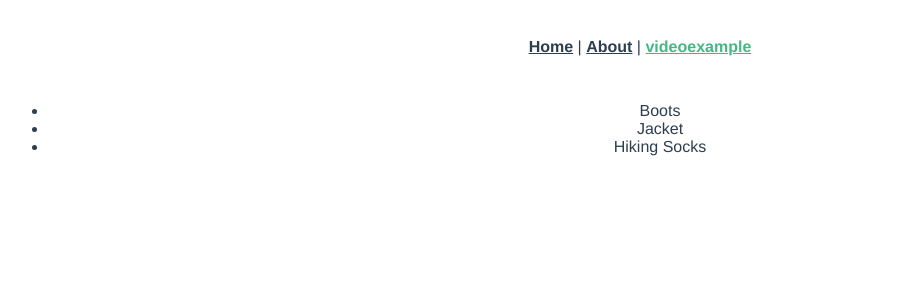
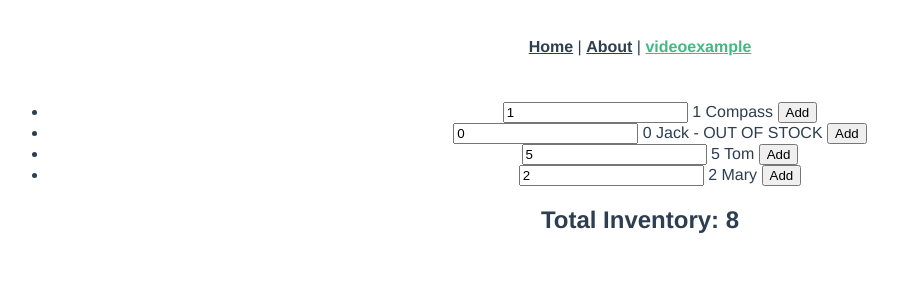
Before and after one commit to Qujinghua/personal-object, a Vue app: page /videoexample in a window 1280 px wide. Shown: the top 300 px of the page, without its empty margins (0-898 px from the left). Built offline with nearby package versions, Linux system fonts and the light colour scheme.

Commit message:
mock数据

```diff
--- a/src/main.js
+++ b/src/main.js
@@ -7,6 +7,7 @@ import VueAxios from 'vue-axios'
 
 Vue.config.productionTip = false
 Vue.use(VueAxios, axios)
+require('./mock/mock.js')
 
 new Vue({
   router,
--- /dev/null
+++ b/src/mock/mock.js
@@ -0,0 +1,40 @@
+// 引入mockjs
+const Mock = require('mockjs');
+// 获取 mock.Random 对象
+const Random = Mock.Random;
+// mock一组数据
+const produceNewsData = function() {
+    let articles = [];
+    for (let i = 0; i < 1; i++) {
+        let newArticleObject = {
+            title: Random.csentence(5, 30), //  Random.csentence( min, max )
+            thumbnail_pic_s: Random.dataImage('300x250', 'mock的图片'), // Random.dataImage( size, text ) 生成一段随机的 Base64 图片编码
+            author_name: Random.cname(), // Random.cname() 随机生成一个常见的中文姓名
+            date: Random.date() + ' ' + Random.time() // Random.date()指示生成的日期字符串的格式,默认为yyyy-MM-dd；Random.time() 返回一个随机的时间字符串
+        }
+        articles.push(newArticleObject)
+    }
+
+    return {
+        articles: articles
+    }
+
+}
+
+
+
+
+
+const getData = function() {
+    let getNewsData = [
+        {'id': 1, 'quantity': 1, 'name': 'Compass'},
+        {'id': 2, 'quantity': 0, 'name': 'Jack'},
+        {'id': 3, 'quantity': 5, 'name': 'Tom'},
+        {'id': 4, 'quantity': 2, 'name': 'Mary'},
+    ]
+    return getNewsData
+}
+
+// Mock.mock( url, post/get , 返回的数据)；
+Mock.mock('/news/product', 'get', getData);
+Mock.mock('/news/index', 'post', produceNewsData);
--- a/src/views/videoexample/index.vue
+++ b/src/views/videoexample/index.vue
@@ -1,12 +1,22 @@
 <template>
   <div>
-      <ul>
-        <li v-for="product in products">{{product}}</li>
-      </ul>
-    <!-- <h2>{{ product }} are in stock.</h2> -->
+    <ul>
+      <li v-for="product in products">
+        <input type="number" v-model.number="product.quantity">
+        {{product.quantity}} {{ product.name }}
+        <span v-if="product.quantity === 0">
+          - OUT OF STOCK
+        </span>
+        <button @click="product.quantity += 1">
+          Add
+        </button>
+      </li>
+    </ul>
+    <h2>Total Inventory: {{ totalProducts }}</h2>
   </div>
 </template>
 <script>
+import axios from 'axios'
 export default {
   data() {
     return {
@@ -14,17 +24,37 @@ export default {
         'Boots',
         'Jacket',
         'Hiking Socks'
-      ]
+      ],
+
     }
   },
   components: {
 
   },
+  computed: {
+    totalProducts () {
+      return this.products.reduce((sum, product) => {
+        return sum + product.quantity
+      }, 0)
+    }
+  },
   mounted() {
-
+    this.getProduct()
   },
   methods: {
-
+    // firstApi () {
+    //   axios.post('/news/index', 'type=top&key=123456')
+    //   .then(data => {
+    //       console.log(data)
+    //   })
+    // },
+    getProduct () {
+      axios.get('/news/product')
+      .then(data => {
+        //   console.log(data.data)
+          this.products = data.data
+      })
+    },
   }
 }
 </script>
```
Also changed, not shown: src/mock.js (deleted).
